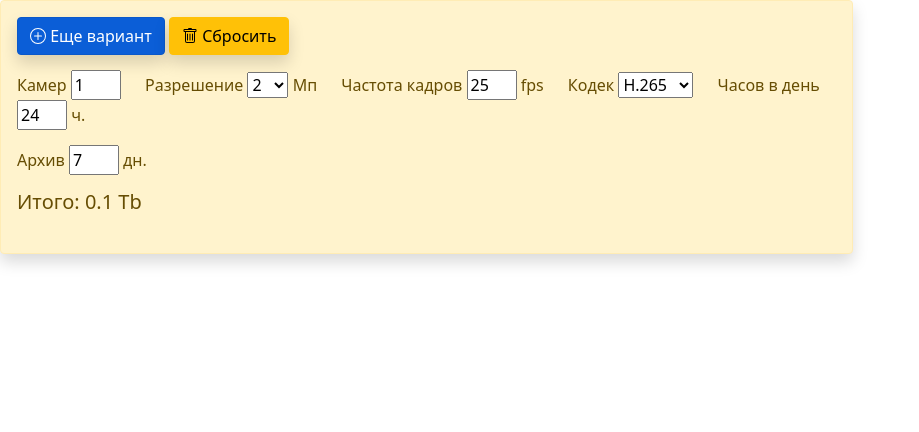
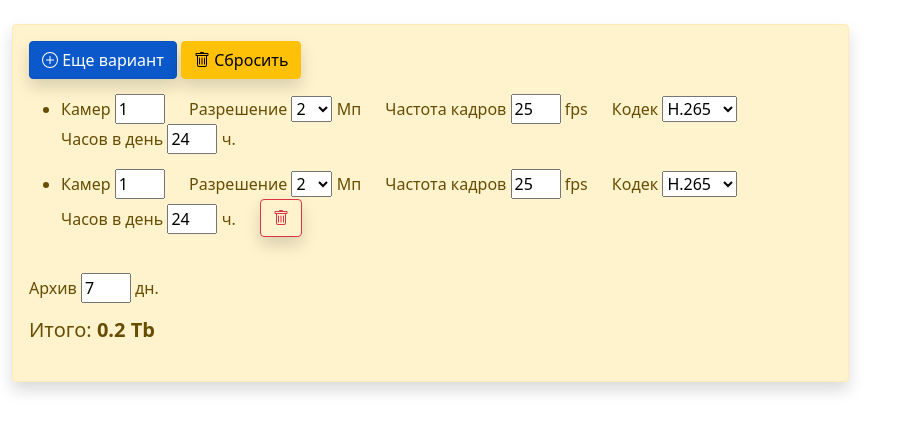
Before and after one commit to etoktotut/hdd_calc, a website built with webpack: page src/index.html in a window 1280 px wide. Both pictures are taken after a click on the button "Еще вариант". Shown: the whole page, without its empty margins (0-919 px from the left). Built offline with nearby package versions, Linux system fonts and the light colour scheme.

Commit message:
after reset

```diff
--- a/src/css/style.css
+++ b/src/css/style.css
@@ -1,3 +1,17 @@
+button.add-button{
+    display: none;
+}
+
+button.add-button.active{
+    display: inline-block;
+}
+
+.btn-outline-danger{
+    display: inline-block;
+    margin-bottom: 5px;
+
+}
+
 .inp-end {
 
     margin-right: 20px;
--- a/src/index.html
+++ b/src/index.html
@@ -15,17 +15,19 @@
 </head>
 
 <body>
+    <div class="container-fluid mt-4">
+
     <div class="col-sm-8">
         <div class="alert alert-warning shadow">
 
 
             <div class="form-group row">
                 <div class="cam">
-                    <button class="btn btn-primary shadow"><svg xmlns="http://www.w3.org/2000/svg" width="16" height="20" fill="currentColor" class="bi bi-plus-circle" viewBox="0 2 16 16">
+                    <button class="btn btn-primary shadow add-button active"><svg xmlns="http://www.w3.org/2000/svg" width="16" height="20" fill="currentColor" class="bi bi-plus-circle" viewBox="0 2 16 16">
   <path d="M8 15A7 7 0 1 1 8 1a7 7 0 0 1 0 14zm0 1A8 8 0 1 0 8 0a8 8 0 0 0 0 16z"/>
   <path d="M8 4a.5.5 0 0 1 .5.5v3h3a.5.5 0 0 1 0 1h-3v3a.5.5 0 0 1-1 0v-3h-3a.5.5 0 0 1 0-1h3v-3A.5.5 0 0 1 8 4z"/>
 </svg> Еще вариант</button>
-                    <button class="btn btn-warning shadow"><svg xmlns="http://www.w3.org/2000/svg" width="16" height="20" fill="currentColor" class="bi bi-trash" viewBox="0 2 16 16">
+                    <button class="btn btn-warning shadow reset-button"><svg xmlns="http://www.w3.org/2000/svg" width="16" height="20" fill="currentColor" class="bi bi-trash" viewBox="0 2 16 16">
   <path d="M5.5 5.5A.5.5 0 0 1 6 6v6a.5.5 0 0 1-1 0V6a.5.5 0 0 1 .5-.5zm2.5 0a.5.5 0 0 1 .5.5v6a.5.5 0 0 1-1 0V6a.5.5 0 0 1 .5-.5zm3 .5a.5.5 0 0 0-1 0v6a.5.5 0 0 0 1 0V6z"/>
   <path fill-rule="evenodd" d="M14.5 3a1 1 0 0 1-1 1H13v9a2 2 0 0 1-2 2H5a2 2 0 0 1-2-2V4h-.5a1 1 0 0 1-1-1V2a1 1 0 0 1 1-1H6a1 1 0 0 1 1-1h2a1 1 0 0 1 1 1h3.5a1 1 0 0 1 1 1v1zM4.118 4 4 4.059V13a1 1 0 0 0 1 1h6a1 1 0 0 0 1-1V4.059L11.882 4H4.118zM2.5 3V2h11v1h-11z"/>
 </svg> Сбросить</button>
@@ -33,17 +35,19 @@
 
             </div>
 
-
+        <div class="entry">
+            <ul>
+                <li class="entry_row">
             <div class="form-group row">
 
 
             <div class="cam">
             <label for="cam-count">Камер</label>
-            <input name="cam-count" id="cam-count" type="number" min=1 class="cam-count  inp-end" style="width: 50px" value=1>
+            <input name="cam-count" id="cam-count" type="number" min=1 class="cam-count inp-end sense" style="width: 50px" value=1>
 
 
         <label for="mp">Разрешение</label>
-            <select name="mp" id="mp">
+            <select name="mp" id="mp" class="sense">
                 <option value="2" selected>2</option>
                 <option value="3">3</option>
                 <option value="4">4</option>
@@ -57,10 +61,10 @@
 
 
                 <label for="fps">Частота кадров</label>
-                <input name="fps" id="fps" type="number" min=0 max=50 step=5 class="fps" style="width: 50px" value=25>
+                <input name="fps" id="fps" type="number" min=1 max=50 step=1 class="fps sense" style="width: 50px" value=25>
                 <span class="inp-end">fps</span>
                 <label for="codec">Кодек</label>
-                <select name="codec" class="inp-end" id="codec" >
+                <select name="codec" class="inp-end sense" id="codec" >
                     <option value="H.264">H.264</option>
                     <option value="H.264+">H.264+</option>
                     <option value="H.265" selected>H.265</option>
@@ -68,10 +72,17 @@
                 </select>
 
                 <label for="hours">Часов в день </label>
-                <input name="hours" id="hours" type="number" min=4 max=24 step=4 class="hours" style="width: 50px" value=24>
+                <input name="hours" id="hours" type="number" min=4 max=24 step=4 class="hours sense" style="width: 50px" value=24>
                 <span class="inp-end"> ч.</span>
+
+
               </div>
              </div>
+             </li>
+            </ul>
+            </div>
+
+
             <div class="form-group row">
                 <div class="cam">
                     <label for="days">Архив</label>
@@ -86,12 +97,14 @@
 
         <div class="total-volume">
             <h5><label for="volume">Итого:</label>
-           <span name="volume" id="total-volume"> 15Tb</span></h5>
+           <b><span name="volume" id="total-volume">15T</span></b></h5>
         </div>
       </div>
     </div>
 </div>
 
+</div>
+
 </body>
 
 </html>
--- a/src/index.js
+++ b/src/index.js
@@ -4,3 +4,5 @@ import './css/style.css';
 
 const calcFirst=new calc(bitrates);
 calcFirst.initListeners();
+calcFirst.addEntryListener();
+calcFirst.calcAll();
--- a/src/modules/calc.js
+++ b/src/modules/calc.js
@@ -1,37 +1,139 @@
 'use strict';
-
 
 export class calc {
 
     constructor(rates) {
         this.bitrates=rates;
-        this.camCount = document.getElementById('cam-count');
-        this.mp = document.getElementById('mp');
-        this.codec = document.getElementById('codec')
-        this.days = document.getElementById('days')
-        this.fps = document.getElementById('fps')
-        this.hours= document.getElementById('hours')
-        this.totalVolume = document.getElementById('total-volume')
-        this
+        this.ulEntries=document.querySelector('ul');
+        this.addButton=document.querySelector('.add-button');
+        this.resetButton=document.querySelector('.reset-button');
+        this.totalVolume = document.getElementById('total-volume');
+        this.days=document.getElementById('days');
     }
 
-    calculate() {
-        const volume = Math.ceil((((this.bitrates[this.mp.value][this.codec.value] * 3600 * this.hours.value) / 10 / 1024 / 1024 / 1024) *
-            this.days.value * this.camCount.value) * (this.fps.value / 25) * 100) / 100 + ' Tb';
-            // + ` (битрейт c камеры ${Math.ceil(this.bitrates[this.mp.value][this.codec.value]*(this.fps.value/25)*100)/100}Kbps )`;
-        this.totalVolume.textContent = volume;
+    calculate_short(mpVal,codVal,hourVal,daysVal,camVal,fpsVal) {
+        return (((this.bitrates[mpVal][codVal] * 3600 * hourVal) / 10 / 1024 / 1024 / 1024) *
+            daysVal * camVal) * (fpsVal / 25);
+    }
+
+    calcAll(){
+        const allLiEntries=this.ulEntries.querySelectorAll('li');
+        let calc_volume=0;
+            allLiEntries.forEach( li=>{
+             const mpVal=li.querySelector('#mp').value;
+            const camVal = li.querySelector('#cam-count').value;
+            const codVal = li.querySelector('#codec').value;
+            const fpsVal = li.querySelector('#fps').value;
+            const hourVal= li.querySelector('#hours').value;
+            const daysVal = this.days.value;
+            calc_volume+=this.calculate_short(mpVal,codVal,hourVal,daysVal,camVal,fpsVal);
+        });
+        this.totalVolume.textContent=(Math.ceil(calc_volume*100))/100 +' Tb';
     }
 
     initListeners() {
-        this.camCount.addEventListener('input', this.calculate.bind(this));
-        this.mp.addEventListener('input', this.calculate.bind(this));
-        this.codec.addEventListener('input', this.calculate.bind(this));
-        this.days.addEventListener('input', this.calculate.bind(this));
-        this.fps.addEventListener('input', this.calculate.bind(this));
-        this.hours.addEventListener('input', this.calculate.bind(this));
+        const allLiEntries=this.ulEntries.querySelectorAll('li');
+        allLiEntries.forEach(li=>this.addLiListener(li));
+        this.days.addEventListener('change', this.calcAll.bind(this));
+        this.resetButton.addEventListener('click',this.reset.bind(this));
 
-        this.calculate();
     }
+
+    addEntry(){
+        const newEntry=document.createElement('li');
+        newEntry.className='entry_row';
+        newEntry.innerHTML=`
+        <div class="form-group row">
+            <div class="cam">
+            <label for="cam-count">Камер</label>
+            <input name="cam-count" id="cam-count" type="number" min=1 class="cam-count  inp-end sense" style="width: 50px" value=1>
+        <label for="mp">Разрешение</label>
+            <select name="mp" id="mp" class="sense">
+                <option value="2" selected>2</option>
+                <option value="3">3</option>
+                <option value="4">4</option>
+                <option value="5">5</option>
+                <option value="6">6</option>
+                <option value="8">8</option>
+                <option value="12">12</option>
+            </select>
+            <span class="inp-end">Мп</span>
+                   <label for="fps">Частота кадров</label>
+                <input name="fps" id="fps" type="number" min=1 max=50 step=1 class="fps sense" style="width: 50px" value=25>
+                <span class="inp-end">fps</span>
+                <label for="codec">Кодек</label>
+                <select name="codec" class="inp-end sense" id="codec" >
+                    <option value="H.264">H.264</option>
+                    <option value="H.264+">H.264+</option>
+                    <option value="H.265" selected>H.265</option>
+                    <option value="H.265+">H.265+</option>
+                </select>
+
+                <label for="hours">Часов в день </label>
+                <input name="hours" id="hours" type="number" min=4 max=24 step=4 class="hours sense" style="width: 50px" value=24>
+                <span class="inp-end"> ч.</span>
+                <button class="btn btn-outline-danger shadow"><svg xmlns="http://www.w3.org/2000/svg" width="16" height="20" fill="currentColor" class="bi bi-trash" viewBox="0 2 16 16">
+  <path d="M5.5 5.5A.5.5 0 0 1 6 6v6a.5.5 0 0 1-1 0V6a.5.5 0 0 1 .5-.5zm2.5 0a.5.5 0 0 1 .5.5v6a.5.5 0 0 1-1 0V6a.5.5 0 0 1 .5-.5zm3 .5a.5.5 0 0 0-1 0v6a.5.5 0 0 0 1 0V6z"/>
+  <path fill-rule="evenodd" d="M14.5 3a1 1 0 0 1-1 1H13v9a2 2 0 0 1-2 2H5a2 2 0 0 1-2-2V4h-.5a1 1 0 0 1-1-1V2a1 1 0 0 1 1-1H6a1 1 0 0 1 1-1h2a1 1 0 0 1 1 1h3.5a1 1 0 0 1 1 1v1zM4.118 4 4 4.059V13a1 1 0 0 0 1 1h6a1 1 0 0 0 1-1V4.059L11.882 4H4.118zM2.5 3V2h11v1h-11z"/>
+</svg></button>
+              </div>
+             </div>
+         `;
+
+        this.addLiListener(newEntry);
+        newEntry.querySelector('button').addEventListener('click', e=>this.removeEntry(e));
+        this.ulEntries.insertAdjacentElement('beforeend', newEntry );
+        this.calcAll();
+        this.addButtonToggle();
+    }
+
+    removeEntry(e){
+        e.target.closest('li').remove();
+            this.calcAll();
+            this.addButtonToggle();
+    }
+
+    addButtonToggle(){
+        const allLiEntries=this.ulEntries.querySelectorAll('li');
+        if(allLiEntries.length >= 5){
+            this.addButton.classList.remove('active');
+        } else {
+            this.addButton.classList.add('active');
+        }
+    }
+
+    addLiListener(li){
+        const allLiInputs=li.querySelectorAll('.sense');
+        allLiInputs.forEach(inp=>inp.addEventListener('change',this.calcAll.bind(this)));
+    }
+
+    reset(){
+// удаление всех вариантов кроме первого
+        const allLiEntries=this.ulEntries.querySelectorAll('li');
+        for(let i=allLiEntries.length-1; i>0; i--){
+            allLiEntries[i].remove();
+        }
+//сброс значений в первой строке и к-во дней
+        allLiEntries[0].querySelector('#mp').value=2;
+        allLiEntries[0].querySelector('#cam-count').value=1;
+        allLiEntries[0].querySelector('#codec').value="H.265";
+        allLiEntries[0].querySelector('#fps').value=25;
+        allLiEntries[0].querySelector('#hours').value=24;
+        this.days.value=7;
+
+        this.calcAll();
+        this.addButtonToggle();
+    }
+
+    addEntryListener(){
+       this.addButton.addEventListener('click',this.addEntry.bind(this));
+    }
+
 }
 
 export default calc;
+
+{/* <svg xmlns="http://www.w3.org/2000/svg" width="16" height="20" fill="currentColor" class="bi bi-dash-circle" viewBox="0 2 16 16">
+  <path d="M8 15A7 7 0 1 1 8 1a7 7 0 0 1 0 14zm0 1A8 8 0 1 0 8 0a8 8 0 0 0 0 16z"/>
+  <path d="M4 8a.5.5 0 0 1 .5-.5h7a.5.5 0 0 1 0 1h-7A.5.5 0 0 1 4 8z"/>
+</svg> */}
```
Lines whose indentation alone changed are shown as unchanged.
